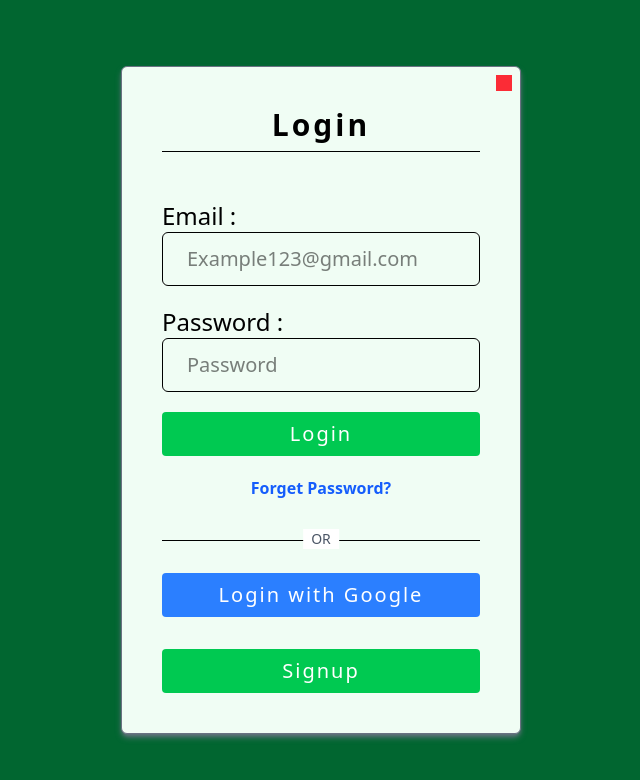
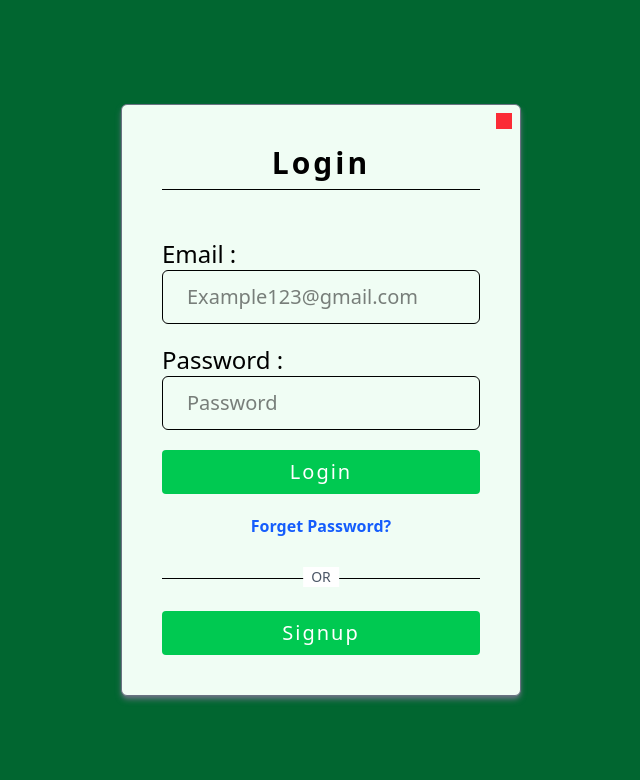
Before and after one commit to BilalUnknown10/General-Knowledge-front-end, a React (Vite) app: page /login in a window 1280 px wide. Shown: the top 780 px of the page, without its empty margins (319-959 px from the left). Built offline with nearby package versions, Linux system fonts and the light colour scheme; no server answers; some icons are missing.

Commit message:
remove google authentication

```diff
--- a/src/pages/Login.jsx
+++ b/src/pages/Login.jsx
@@ -149,13 +149,13 @@ function Login() {
           </h1>
         </div>
 
-        <div className="mt-8 text-center">
+        {/* <div className="mt-8 text-center">
           <button
             className="bg-blue-500 cursor-not-allowed md:text-xl md:tracking-widest text-white px-4 py-2 rounded transition-all duration-300 w-full hover:bg-blue-600"
           >
             Login with Google
           </button>
-        </div>
+        </div> */}
         <div className="mt-8 text-center">
           <Link to={"/signup"}>
             <button className="bg-green-500 cursor-pointer md:text-xl md:tracking-widest text-white px-4 py-2 rounded transition-all duration-300 w-full hover:bg-green-600">
--- a/src/pages/Signup.jsx
+++ b/src/pages/Signup.jsx
@@ -209,11 +209,11 @@ function Signup() {
           </h1>
         </div>
 
-        <div className="mt-8 text-center">
+        {/* <div className="mt-8 text-center">
           <button className="bg-blue-500 cursor-pointer md:text-xl md:tracking-widest text-white px-4 py-2 rounded transition-all duration-300 w-full hover:bg-blue-600">
             Signup with Google
           </button>
-        </div>
+        </div> */}
         <div className="mt-8 text-center">
           <Link to={"/login"}>
             <button className="bg-green-500 cursor-pointer md:text-xl md:tracking-widest text-white px-4 py-2 rounded transition-all duration-300 w-full hover:bg-green-600">
```
